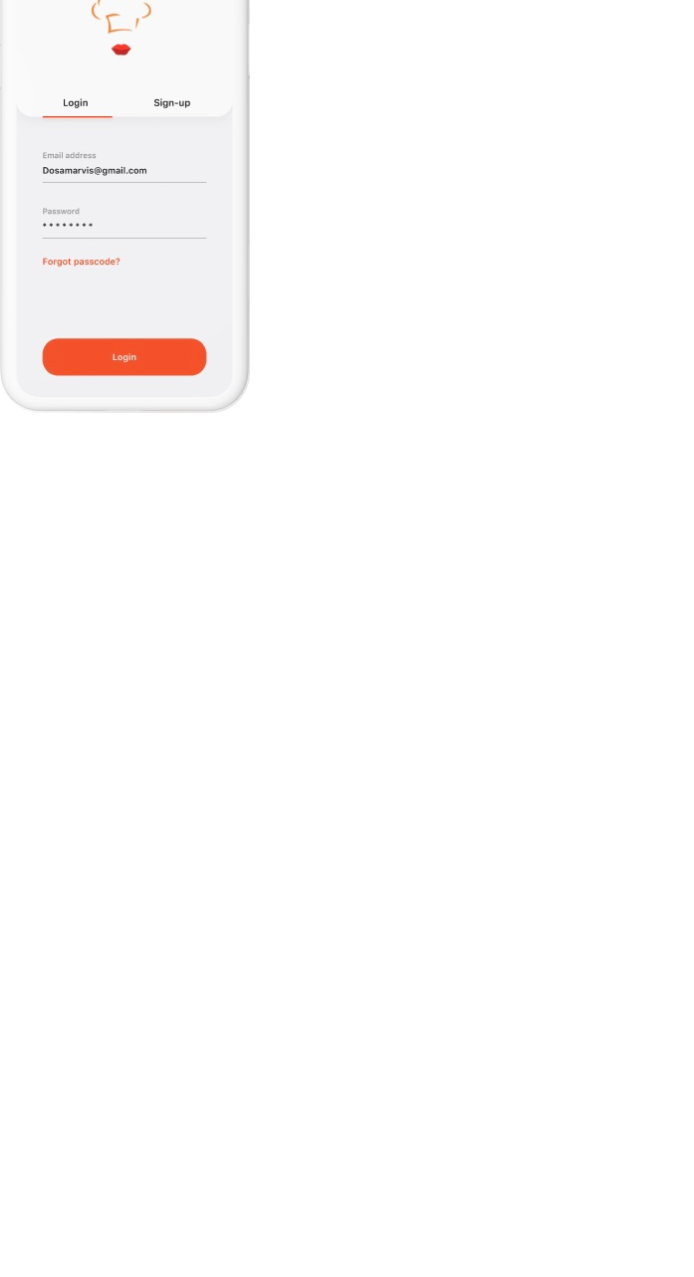
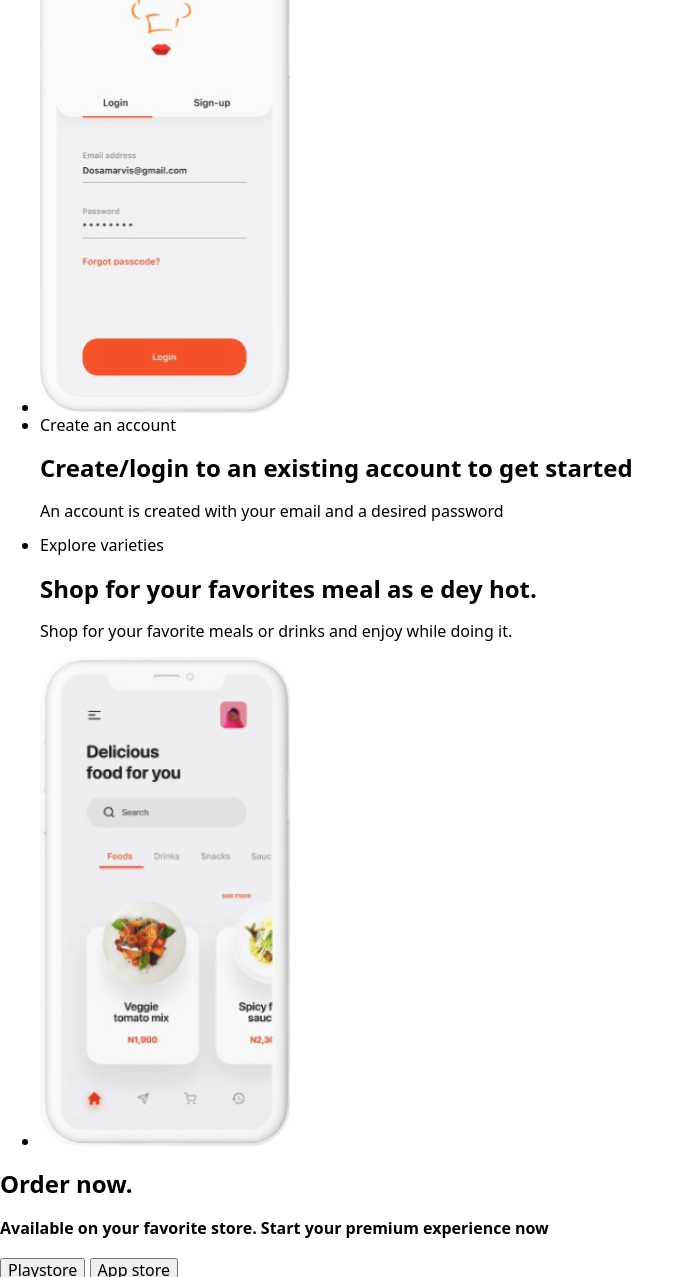
Before and after one commit to mariia-ty/Eats-Restaurant, a plain HTML site: page index.html in a window 1280 px wide. Shown: the part 487-1764 px from the top of the page, without its empty margins (0-694 px from the left). Before the commit the page ends 903 px from the top, so only its background shows below. Drawn offline with nearby package versions, Linux system fonts and the light colour scheme.

Commit message:
Added most of the HTML

```diff
--- a/index.html
+++ b/index.html
@@ -4,7 +4,10 @@
     <meta charset="UTF-8" />
     <meta name="viewport" content="width=device-width, initial-scale=1.0" />
     <title>Eats Restaurant</title>
-    <link rel="stylesheet" href="https://cdnjs.cloudflare.com/ajax/libs/modern-normalize/2.0.0/modern-normalize.min.css">
+    <link
+      rel="stylesheet"
+      href="https://cdnjs.cloudflare.com/ajax/libs/modern-normalize/2.0.0/modern-normalize.min.css"
+    />
     <link rel="stylesheet" href="style.css" />
     <!--fonts-->
     <link rel="preconnect" href="https://fonts.googleapis.com" />
@@ -67,7 +70,38 @@
     </section>
     <section>
       <h2>How the app works</h2>
-      <img src="phone-login.jpg" />
+      <ul>
+        <li><img src="phone-login.jpg" alt="Phone with login" /></li>
+        <li>
+          <span>Create an account</span>
+          <h2>Create/login to an existing account to get started</h2>
+          <p>An account is created with your email and a desired password</p>
+        </li>
+      </ul>
     </section>
+    <section>
+      <ul>
+        <li>
+          <span>Explore varieties</span>
+          <h2>Shop for your favorites meal as e dey hot.</h2>
+          <p>
+            Shop for your favorite meals or drinks and enjoy while doing it.
+          </p>
+        </li>
+        <li><img src="app-sample.jpg" alt="Phone with app shown" /></li>
+      </ul>
+    </section>
+    <section>
+      <h2>Order now.</h2>
+      <h4>
+        Available on your favorite store. Start your premium experience now
+      </h4>
+      <button>Playstore</button>
+      <button>App store</button>
+    </section>
+    <footer>
+      <img src="logo.svg" alt="Eats Logo">
+      <p>Copywright 2020 Bella Onojie.com</p>
+    </footer>
   </body>
 </html>
```
